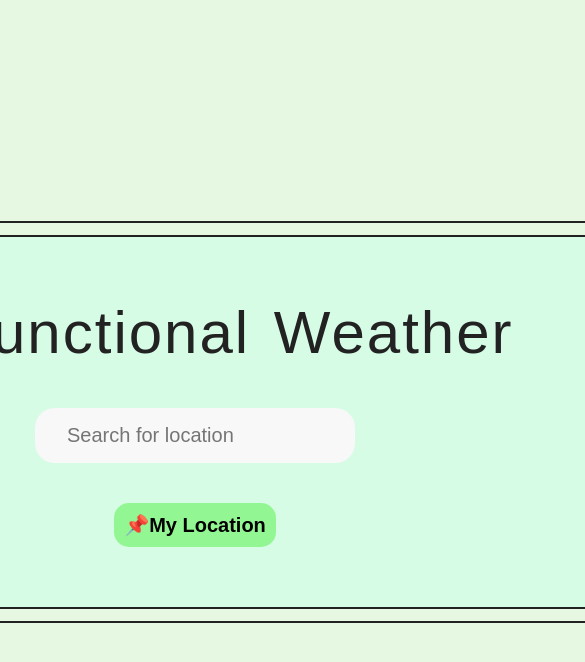
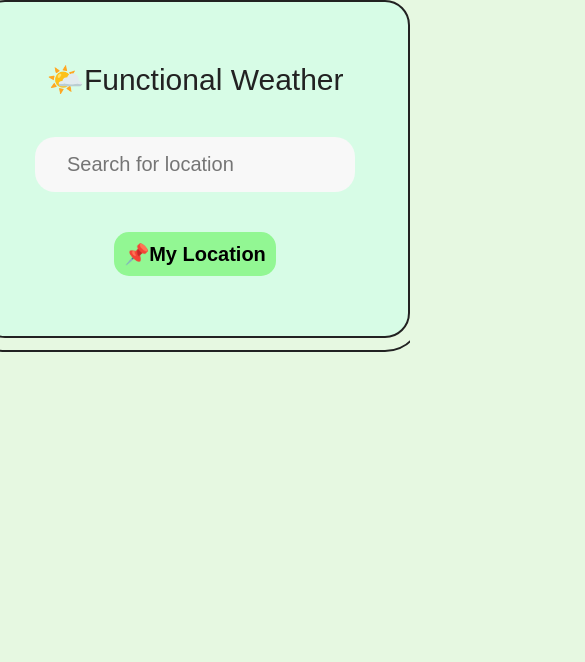
Before and after one commit to AyoubAloui94/Functional-weather, a React (Create React App) app: page / in a window 390 px wide. Shown: the top 662 px of the page, 585 px wide, since content can reach past the window. Built offline with nearby package versions, Linux system fonts and the light colour scheme.

Commit message:
added mobile styles

```diff
--- a/src/index.css
+++ b/src/index.css
@@ -68,6 +68,29 @@
   gap: 2.4rem;
 }
 
+@media screen and (max-width: 780px) {
+  body {
+    height: auto;
+  }
+  h1 {
+    font-size: 3rem;
+    letter-spacing: 0;
+    word-spacing: 0;
+  }
+  .app {
+    width: 43rem;
+    height: 100%;
+  }
+  .weather {
+    display: grid;
+
+    grid-template-columns: 1fr 1fr 1fr;
+    gap: 1rem;
+    justify-content: center;
+    align-content: start;
+  }
+}
+
 .day {
   border-radius: 15px;
   background-color: #c2eef8;
```
